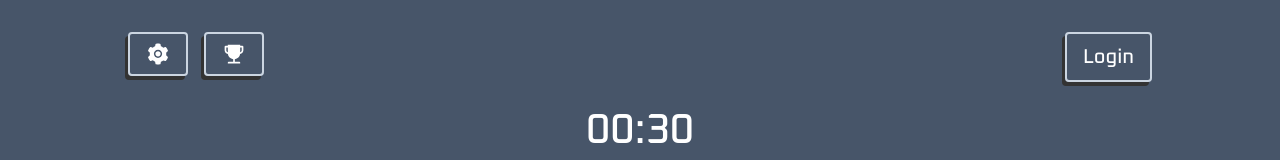
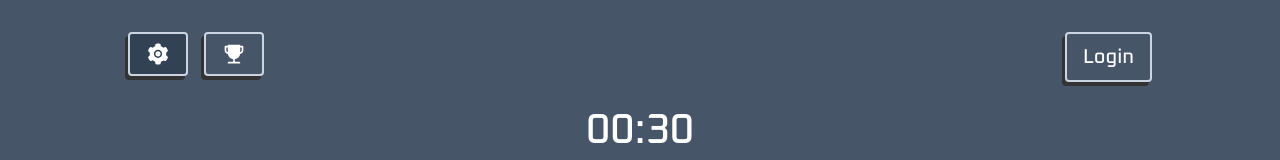
Before and after one commit to diogodeese/Key-Killer, a React (Vite) app: page / in a window 1280 px wide. In both pictures the pointer is over the button 158 px from the left and 54 px from the top of the page. Shown: the top 160 px of the page. Built offline with nearby package versions, Linux system fonts and the light colour scheme.

Commit message:
style: button hover styling

```diff
--- a/src/styles/global.css
+++ b/src/styles/global.css
@@ -25,12 +25,19 @@
   font-size: 20px;
   font-weight: 500;
   color: white;
+  background-color: #475569;
   border: solid 2px rgb(203 213 225);
   border-radius: 4px;
   box-shadow: -3px 4px 0 #333;
 }
 
+.button:hover {
+  background-color: #334155;
+  transition: ease 0.2s;
+}
+
 .button:active {
+  background-color: #1e293b;
   box-shadow: inset -4px 4px 0 #222;
 }
 
```
